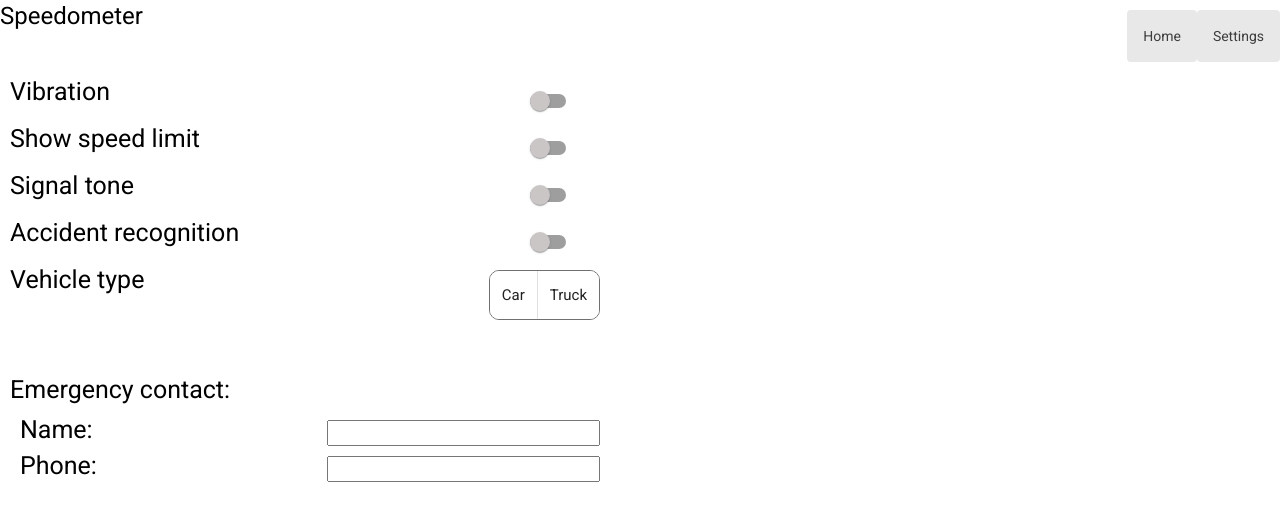
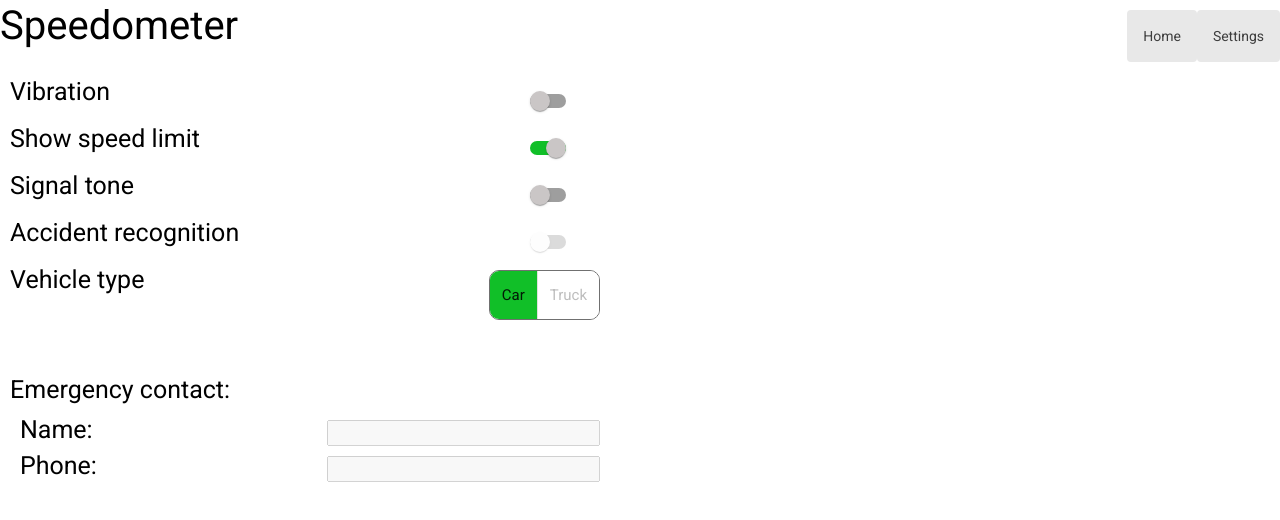
Before and after one commit to annaric/smartSpedometer, an Angular app: page /settings in a window 1280 px wide. Shown: the top 520 px of the page. Built offline with nearby package versions, Linux system fonts and the light colour scheme.

Commit message:
added Speed calculation and edited settings

```diff
--- a/src/app/app.component.css
+++ b/src/app/app.component.css
@@ -1,6 +1,11 @@
 .container {
   display: grid;
   grid-template-columns: auto auto;
+}
+
+h1 {
+  font-size: 40px;
+  margin-top: 10px;
 }
 
 nav {
--- a/src/app/home/home.component.html
+++ b/src/app/home/home.component.html
@@ -1,4 +1,4 @@
 <div class="container">
   <div id="speed-bubble"> {{ speedValue }} </div>
-  <div id="speed-limit"> {{ speedLimit }} </div>
+  <!--div id="speed-limit"> {{ speedLimit }} </div-->
 </div>
--- a/src/app/home/home.component.ts
+++ b/src/app/home/home.component.ts
@@ -10,20 +10,72 @@ import {INT_TYPE} from '@angular/compiler/src/output/output_ast';
 export class HomeComponent implements OnInit {
   speedValue: any;
   speedLimit: any;
-  myVar: any;
+  mySpeed: any;
+  myLocation: any;
+  position: any;
+  oldLocation: any;
 
   constructor() {
     this.speedValue = 0;
     this.speedLimit = 50;
-    this.myVar = setInterval(this.myTimer, 1000);
+    this.mySpeed = setInterval(this.getSpeed, 10000);
+    this.myLocation = setInterval(this.getLocation, 1000);
   }
 
   ngOnInit(): void {
   }
 
-  myTimer(): void {
-    this.speedValue = (this.speedValue) + 1;
+  getSpeed(): void {
+    this.oldLocation = this.position;
+    this.getLocation();
+    const oldLatitude = this.oldLocation.coords.latitude;
+    const newLatitude = this.position.coords.latitude;
+    const oldLongitude = this.oldLocation.coords.latitude;
+    const newLongitude = this.position.coords.latitude;
+    const dist = this.getDistance(oldLatitude, oldLongitude, newLatitude, newLongitude);
+    const time = (this.position.timestamp - this.oldLocation.timestamp) / 1000.0;
+    const speedMps = dist / time;
+    this.speedValue = (speedMps * 3600.0) / 1000.0;
     document.getElementById('speed-bubble').innerHTML = this.speedValue;
   }
 
-}
+  getLocation(): void {
+    if (navigator.geolocation) {
+      navigator.geolocation.getCurrentPosition((position) => this.position = position);
+    } else {
+      this.position = null;
+    }
+  }
+  getDistance(lat1: number, lon1: number, lat2: number, lon2: number): any {
+      // Convert degrees to radians
+      lat1 = lat1 * Math.PI / 180.0;
+      lon1 = lon1 * Math.PI / 180.0;
+
+      lat2 = lat2 * Math.PI / 180.0;
+      lon2 = lon2 * Math.PI / 180.0;
+
+      // radius of earth in metres
+      const r = 6378100;
+
+      // P
+      const rho1 = r * Math.cos(lat1);
+      const z1 = r * Math.sin(lat1);
+      const x1 = rho1 * Math.cos(lon1);
+      const y1 = rho1 * Math.sin(lon1);
+
+      // Q
+      const rho2 = r * Math.cos(lat2);
+      const z2 = r * Math.sin(lat2);
+      const x2 = rho2 * Math.cos(lon2);
+      const y2 = rho2 * Math.sin(lon2);
+
+      // Dot product
+      const dot = (x1 * x2 + y1 * y2 + z1 * z2);
+      const cosTheta = dot / (r * r);
+
+      const theta = Math.acos(cosTheta);
+
+      // Distance in Metres
+      return r * theta;
+    }
+  }
--- a/src/app/settings/settings.component.css
+++ b/src/app/settings/settings.component.css
@@ -101,3 +101,11 @@ mat-button-toggle-group {
 ::ng-deep .mat-slide-toggle.mat-checked:not(.mat-disabled) .mat-slide-toggle-bar {
   background-color: var(--settings-green);
 }
+
+::ng-deep .mat-button-toggle.mat-checked:not(.mat-disabled) .mat-slide-toggle-bar {
+  background-color: var(--settings-green);
+}
+
+::ng-deep .mat-button-toggle-checked {
+  background-color: var(--settings-green);
+}
--- a/src/app/settings/settings.component.html
+++ b/src/app/settings/settings.component.html
@@ -3,23 +3,23 @@
   <mat-slide-toggle></mat-slide-toggle>
 
   <div class="settings-text">Show speed limit</div>
-  <mat-slide-toggle></mat-slide-toggle>
+  <mat-slide-toggle checked></mat-slide-toggle>
 
   <div class="settings-text">Signal tone</div>
   <mat-slide-toggle></mat-slide-toggle>
 
   <div class="settings-text">Accident recognition</div>
-  <mat-slide-toggle></mat-slide-toggle>
+  <mat-slide-toggle disabled></mat-slide-toggle>
 
   <div class="settings-text">Vehicle type</div>
   <mat-button-toggle-group name="fontStyle" aria-label="Font Style">
-    <mat-button-toggle value="car">Car</mat-button-toggle>
-    <mat-button-toggle value="truck">Truck</mat-button-toggle>
+    <mat-button-toggle value="car" checked>Car</mat-button-toggle>
+    <mat-button-toggle value="truck" disabled>Truck</mat-button-toggle>
   </mat-button-toggle-group>
 
   <div class="emergency-contact">Emergency contact:</div>
   <div class="emergency-label">Name:</div>
-  <input type="text" name="spind" value="">
+  <input type="text" name="spind" value="" disabled>
   <div class="emergency-label">Phone:</div>
-  <input type="text" name="spind" value="">
+  <input type="text" name="spind" value="" disabled>
 </div>
--- a/src/app/settings/settings.component.ts
+++ b/src/app/settings/settings.component.ts
@@ -6,8 +6,20 @@ import { Component, OnInit } from '@angular/core';
   styleUrls: ['./settings.component.css']
 })
 export class SettingsComponent implements OnInit {
-
-  constructor() { }
+    vibration: any;
+    speedLimit: any;
+    signalTone: any;
+    accidentRecognition: any;
+    isCar: any;
+    emergencyContact: any;
+  constructor() {
+    this.vibration = false;
+    this.speedLimit = true;
+    this.signalTone = false;
+    this.accidentRecognition = false;
+    this.isCar = true;
+    this.emergencyContact = {name: '', phone: ''};
+  }
 
   ngOnInit(): void {
   }
```
